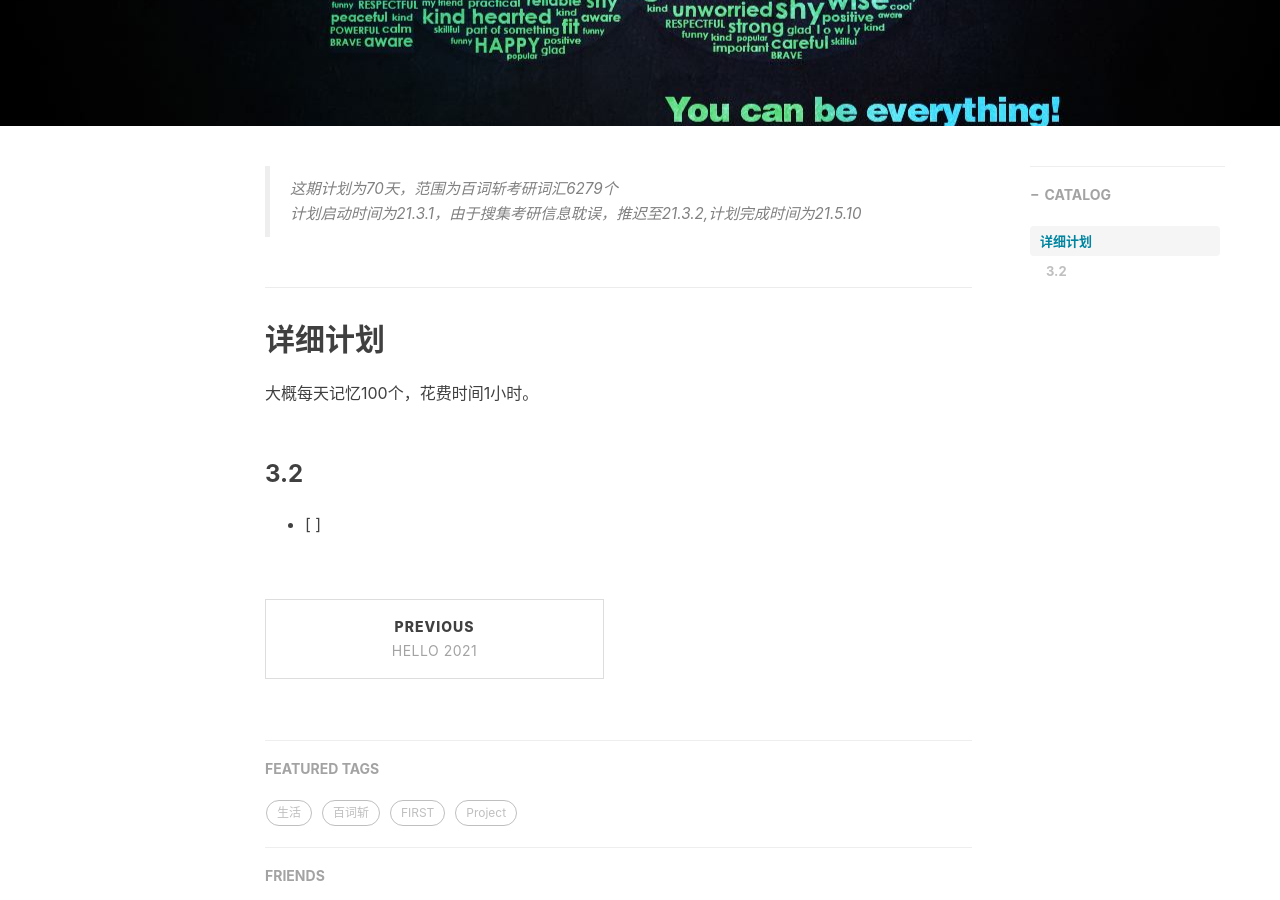
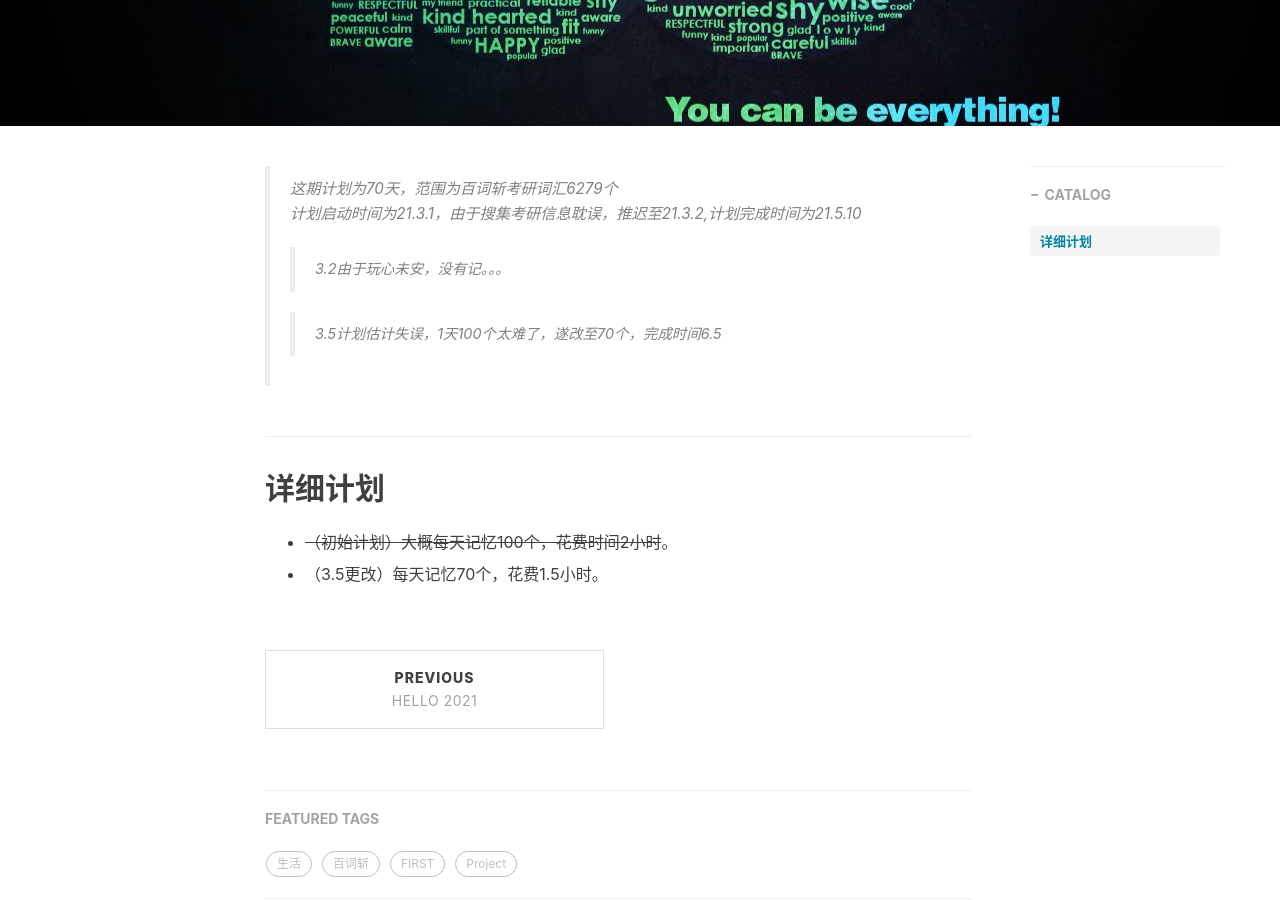
Before and after one commit to Zoomds/Zoomds.github.io, a Jekyll site: the page built from _posts/Project/2021-02-26-BaiCiZhan-1.md, in a window 1280 px wide and 900 px high, scrolled down 397 px. Built offline with Jekyll 4.4.1, drawn with Linux system fonts in a browser that asks for light colours; nearby versions of some CDN libraries; comment, search, counter and statistics services are not loaded.

Commit message:
Update 2021-02-26-BaiCiZhan-1.md
调整计划

```diff
--- a/_posts/Project/2021-02-26-BaiCiZhan-1.md
+++ b/_posts/Project/2021-02-26-BaiCiZhan-1.md
@@ -13,11 +13,13 @@ tags:
 > 这期计划为70天，范围为百词斩考研词汇6279个
 >
 > 计划启动时间为21.3.1，由于搜集考研信息耽误，推迟至21.3.2,计划完成时间为21.5.10
+>
+> > 3.2由于玩心未安，没有记。。。
+>
+> > 3.5计划估计失误，1天100个太难了，遂改至70个，完成时间6.5
 
 ## 详细计划
 
-大概每天记忆100个，花费时间1小时。
+- ~~（初始计划）大概每天记忆100个，花费时间2小时~~。
 
-### 3.2
-
-- [ ]
+- （3.5更改）每天记忆70个，花费1.5小时。
```
